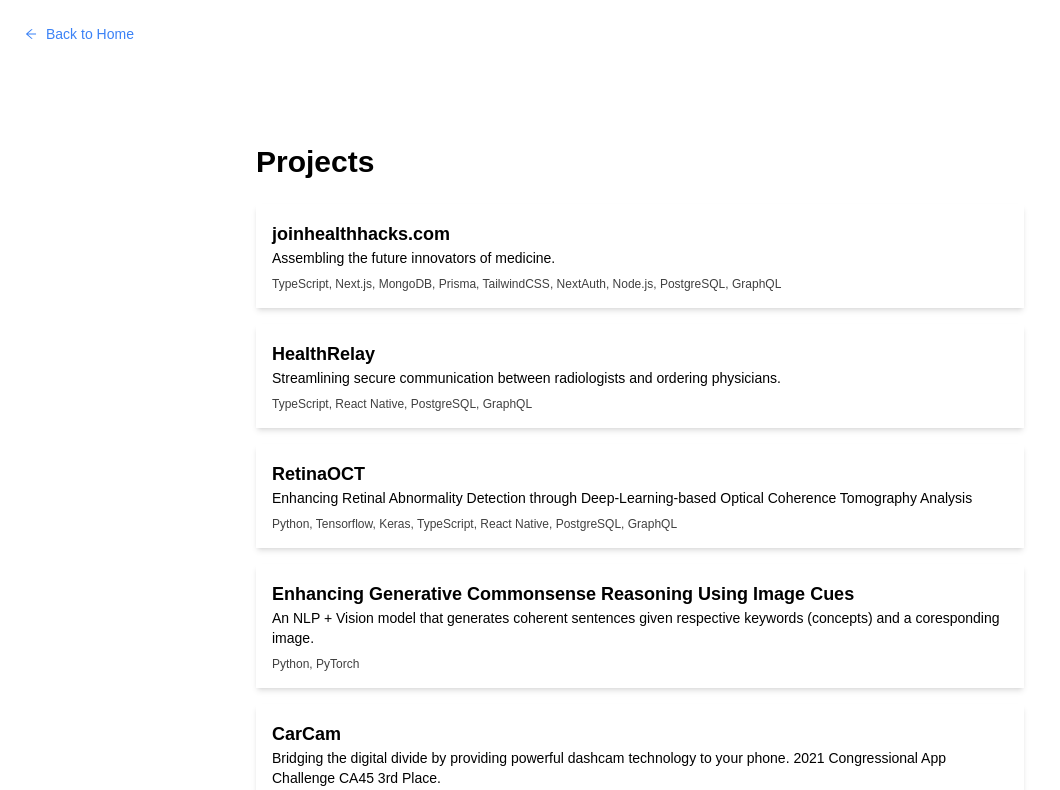
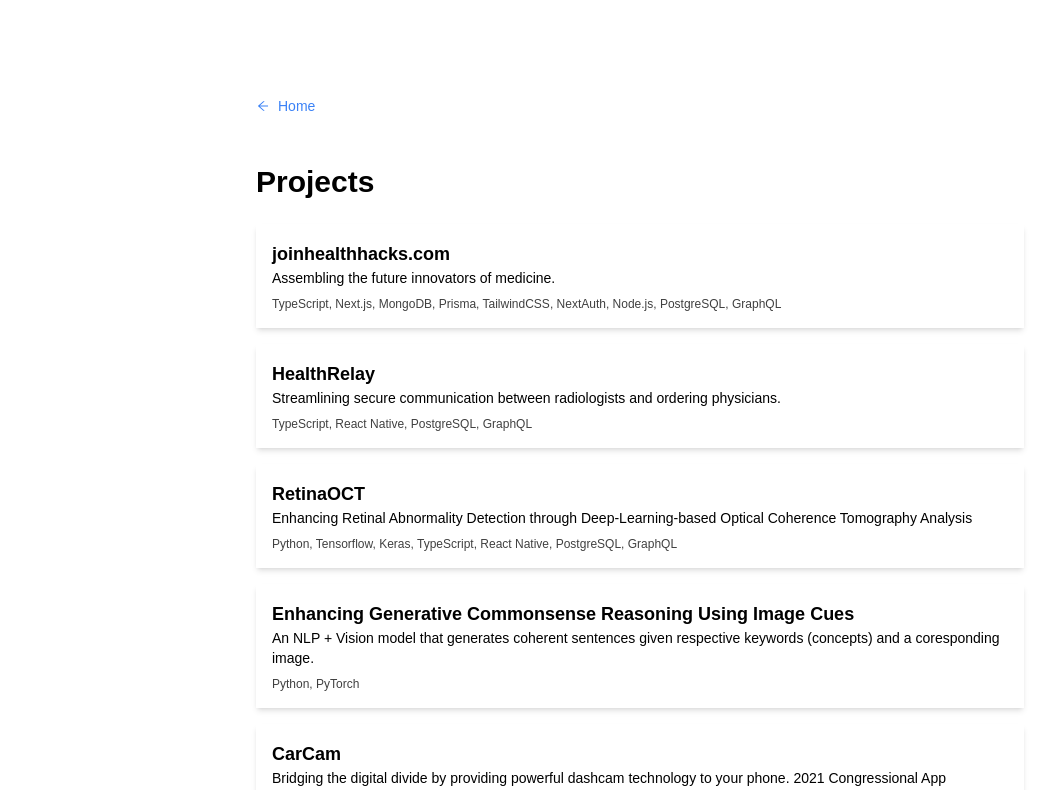
Before and after one commit to michaelhyi/personal-website, a Next.js app in the folder web/: page /projects in a window 1280 px wide. Shown: the top 790 px of the page, without its empty margins (0-1060 px from the left). Built offline with nearby package versions, Linux system fonts and the light colour scheme; a web font is replaced by a local one.

Commit message:
feat(back button): changed back button location [MYC-14] (#25)

```diff
--- a/web/src/pages/projects.tsx
+++ b/web/src/pages/projects.tsx
@@ -9,11 +9,13 @@
     <Container>
       <Link
         href="/"
-        className="flex items-center gap-2 absolute top-6 left-6 text-sm cursor-pointer duration-300 hover:opacity-50 text-blue-500"
+        className="mt-24 flex items-center gap-2 text-sm cursor-pointer duration-300 hover:opacity-50 text-blue-500"
       >
-        <AiOutlineArrowLeft /> Back to Home
+        <AiOutlineArrowLeft /> Home
       </Link>
-      <div className="mt-36 text-3xl font-bold">Projects</div>
+      <br />
+      <br />
+      <div className="text-3xl font-bold">Projects</div>
       <br />
       <div className="flex flex-col gap-4">
         {projects.map((v) => (
```
